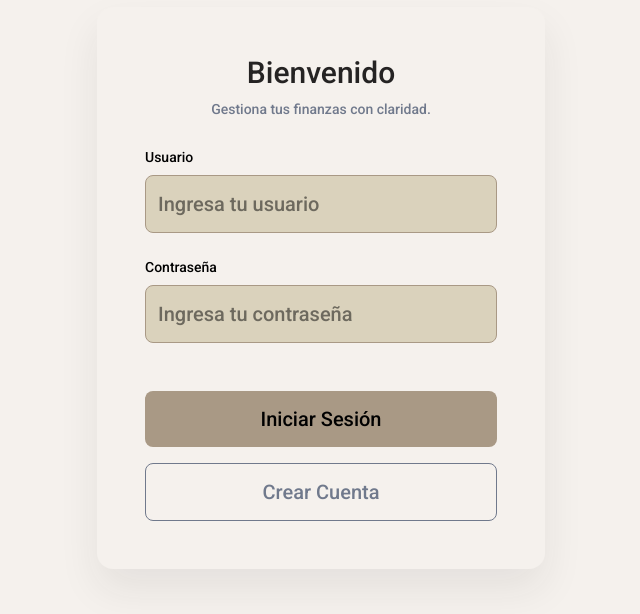
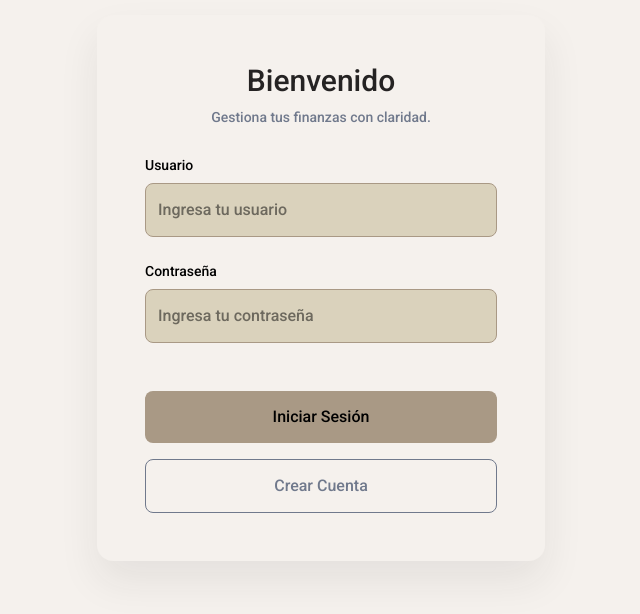
Before and after one commit to Katelynshapoval/BudgetManager, a React (Vite) app in the folder frontend/: page /login in a window 1280 px wide. Shown: the part 112-726 px from the top of the page, without its empty margins (319-959 px from the left). Built offline with nearby package versions, Linux system fonts and the light colour scheme.

Commit message:
login page styling fixes

```diff
--- a/frontend/src/pages/Login/Login.css
+++ b/frontend/src/pages/Login/Login.css
@@ -8,6 +8,6 @@
     @apply text-sm font-medium text-shadow-text;
   }
   .loginPageButton {
-    @apply font-medium text-shadow-text p-2.5 md:p-3.5 rounded-lg w-full cursor-pointer transition-all duration-200 ease-in-out;
+    @apply text-base font-medium text-shadow-text p-2.5 md:p-3.5 rounded-lg w-full cursor-pointer transition-all duration-200 ease-in-out;
   }
 }
--- a/frontend/src/pages/Login/Login.jsx
+++ b/frontend/src/pages/Login/Login.jsx
@@ -18,8 +18,8 @@ function Login() {
             <input
               id="usuario"
               type="text"
+              className="text-sm md:text-base"
               placeholder="Ingresa tu usuario"
-              className="input"
               required
             />
           </div>
@@ -29,6 +29,7 @@ function Login() {
               id="password"
               type="password"
               placeholder="Ingresa tu contraseña"
+              className="text-sm md:text-base"
               required
             />
           </div>
```
